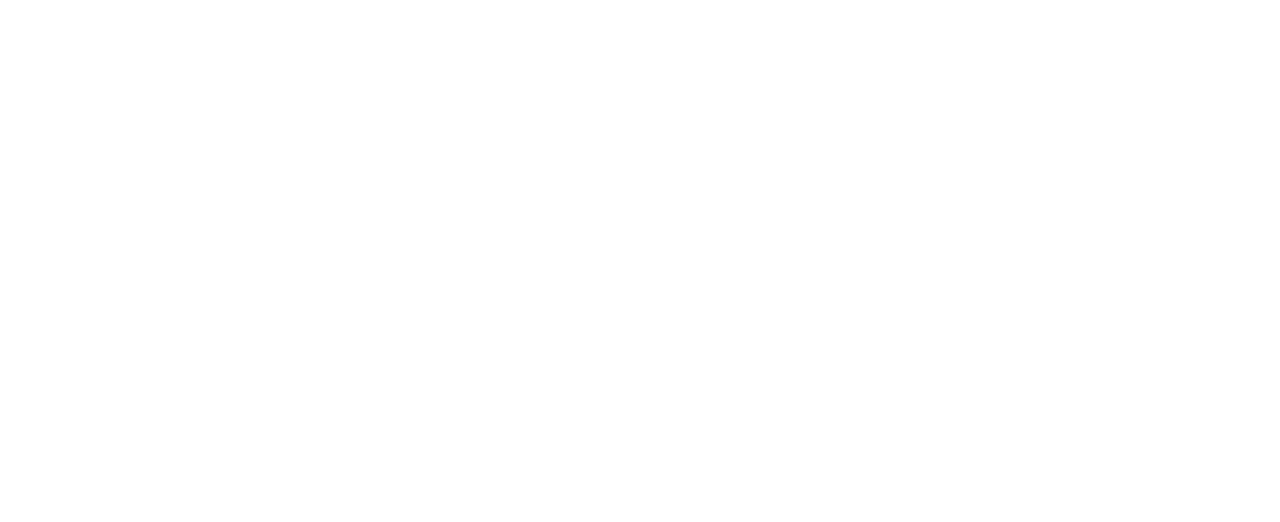
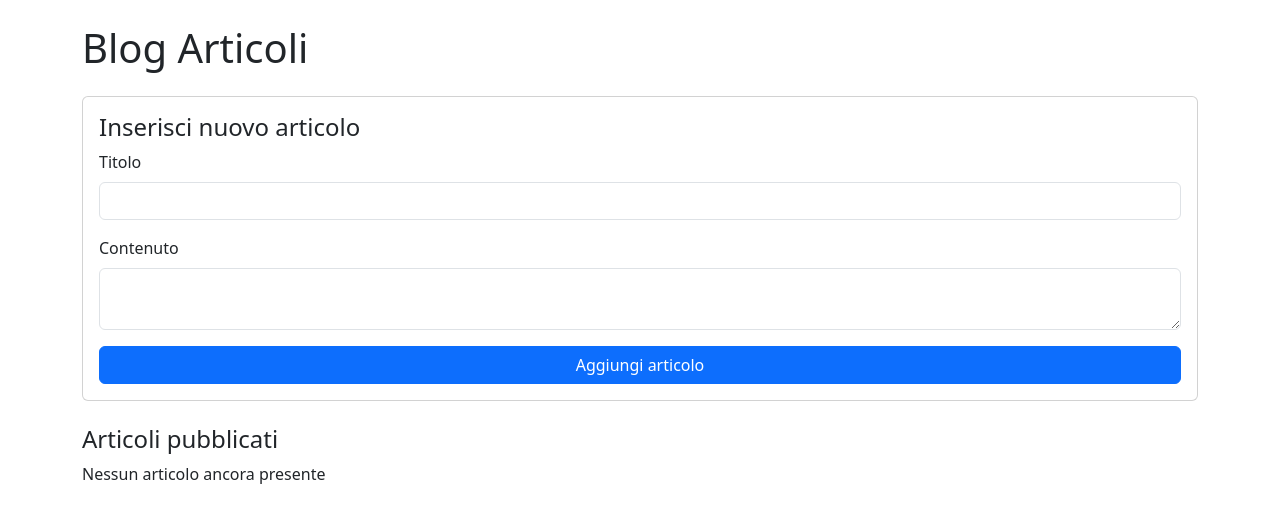
Before and after one commit to filippo-casadei/react-form, a React (Vite) app: page / in a window 1280 px wide. Shown: the top 522 px of the page. Built offline with nearby package versions, Linux system fonts and the light colour scheme.

Commit message:
-Modificato file App.jsx -Creata la struttura grafica della pagina senza logica con: titolo, form per inserire un nuovo articolo (titolo + testo e pulsante "aggiungi articolo" + sezione con gli articoli pubblicati.

```diff
--- a/src/App.jsx
+++ b/src/App.jsx
@@ -2,7 +2,39 @@
 import './App.css'
 
 function App() {
+    return (
+        <div className="container mt-4">
 
+            <h1 className="mb-4">Blog Articoli</h1>
+
+            <div className="card p-3 mb-4">
+
+                <h4>Inserisci nuovo articolo</h4>
+
+                <div className="mb-3">
+                    <label className="form-label">Titolo</label>
+                    <input className="form-control" />
+                </div>
+
+                <div className="mb-3">
+                    <label className="form-label">Contenuto</label>
+                    <textarea className="form-control"></textarea>
+                </div>
+
+                <button className="btn btn-primary">
+                    Aggiungi articolo
+                </button>
+
+            </div>
+
+            <div>
+                <h4>Articoli pubblicati</h4>
+
+                <p>Nessun articolo ancora presente</p>
+            </div>
+
+        </div>
+    );
 };
 
 export default App
```
